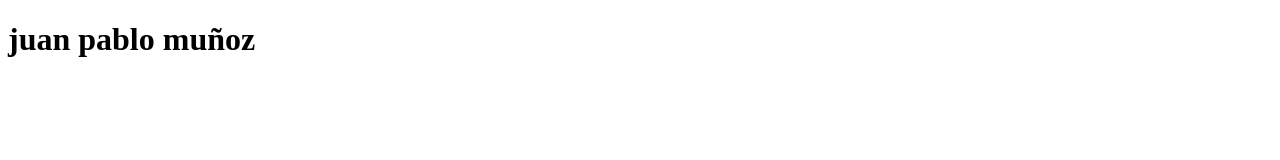
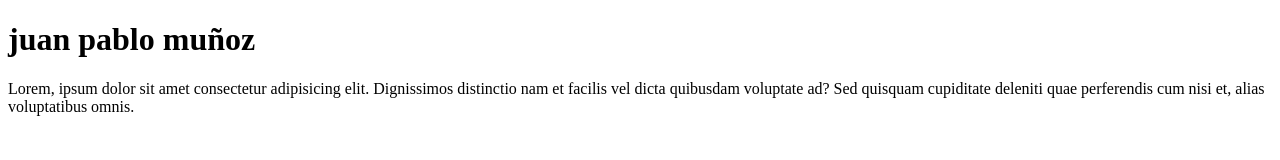
Before and after one commit to juanpablomunozhenao7/mi-primer-repo, a plain HTML site: page index.html in a window 1280 px wide. Drawn offline with Linux system fonts and the light colour scheme.

Commit message:
se crea un parrafo

```diff
--- a/index.html
+++ b/index.html
@@ -8,6 +8,7 @@
 <body>
     <div>
         <h1>juan pablo muñoz</h1>
+        <p>Lorem, ipsum dolor sit amet consectetur adipisicing elit. Dignissimos distinctio nam et facilis vel dicta quibusdam voluptate ad? Sed quisquam cupiditate deleniti quae perferendis cum nisi et, alias voluptatibus omnis.</p>
     </div>
 </body>
 </html>
```
